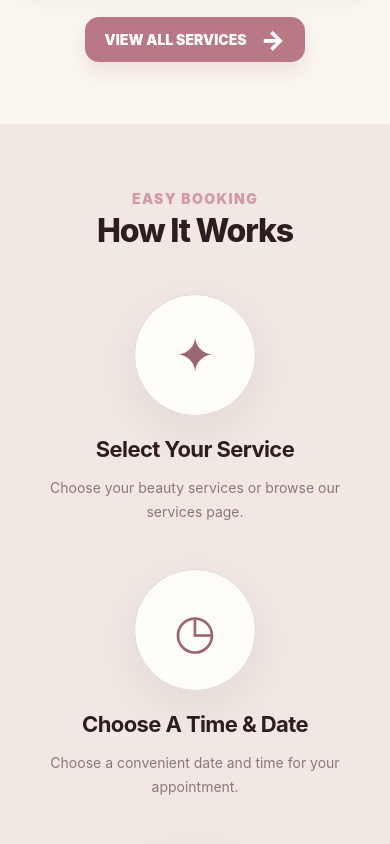
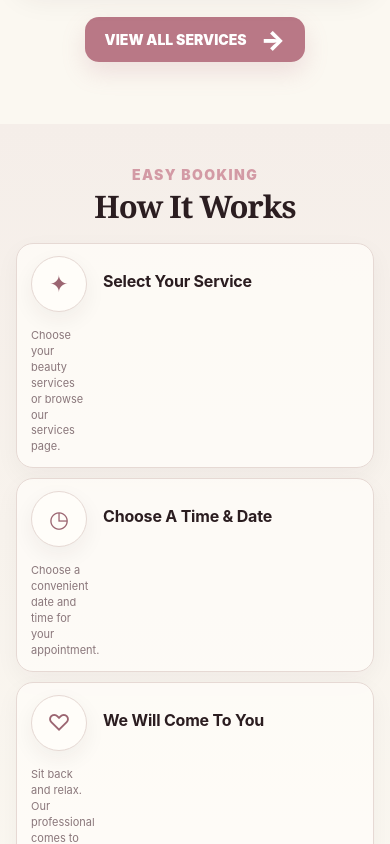
Before and after one commit to heyvivek-sketch/theroyalbeauty--2, a Next.js app: page / in a window 390 px wide. Shown: the part 2480-3324 px from the top of the page. Built offline with nearby package versions, Linux system fonts and the light colour scheme; no server answers; the database is empty.

Commit message:
style: compact how it works section

```diff
--- a/app/globals.css
+++ b/app/globals.css
@@ -1201,3 +1201,102 @@ body{background:#fbf8f1;color:var(--ink)}
 .service-add-cart:hover{transform:translateY(-1px);background:#b97886;color:#fff;border-color:#b97886;box-shadow:0 10px 22px rgba(185,120,134,.18)}
 .service-add-cart.in-cart{background:#3f8060;color:#fff;border-color:#3f8060}
 @media(max-width:760px){.service-add-cart{min-height:48px}}
+
+
+/* ===== Compact How It Works cards ===== */
+.beauty-how{
+  padding:58px 0;
+  background:linear-gradient(180deg,#f5eee9 0%,#fbf8f1 100%);
+}
+.beauty-how .beauty-section-heading{
+  max-width:620px;
+  margin-bottom:28px;
+}
+.beauty-how .beauty-section-heading h2{
+  font-family:Georgia,serif;
+  font-size:42px;
+  letter-spacing:-1px;
+  margin:7px 0 0;
+}
+.beauty-how-grid{
+  display:grid;
+  grid-template-columns:repeat(3,minmax(0,1fr));
+  gap:14px;
+}
+.beauty-how-card{
+  min-height:0;
+  padding:20px 18px;
+  border:1px solid #e6d9d4;
+  border-radius:20px;
+  background:rgba(255,253,249,.78);
+  display:grid;
+  grid-template-columns:76px minmax(0,1fr);
+  align-items:center;
+  gap:16px;
+  text-align:left;
+  box-shadow:0 8px 25px rgba(56,31,35,.045);
+  transition:transform .2s ease,box-shadow .2s ease,border-color .2s ease;
+}
+.beauty-how-card:hover{
+  background:#fffdf9;
+  border-color:#d8b5bc;
+  transform:translateY(-2px);
+  box-shadow:0 14px 32px rgba(56,31,35,.08);
+}
+.beauty-how-icon{
+  width:76px;
+  height:76px;
+  margin:0;
+  border-radius:50%;
+  font-size:30px;
+  display:grid;
+  place-items:center;
+  background:#fffdf9;
+  color:#9b6571;
+  border:1px solid #e6d9d4;
+  box-shadow:0 8px 22px rgba(56,31,35,.06);
+}
+.beauty-how-card h3{
+  margin:0 0 5px;
+  font-size:17px;
+  line-height:1.2;
+  letter-spacing:-.2px;
+}
+.beauty-how-card p{
+  margin:0;
+  max-width:none;
+  font-size:12px;
+  line-height:1.5;
+  color:#8a777b;
+}
+@media(max-width:900px){
+  .beauty-how{padding:48px 0}
+  .beauty-how .beauty-section-heading h2{font-size:36px}
+  .beauty-how-grid{grid-template-columns:1fr;gap:10px}
+  .beauty-how-card{
+    grid-template-columns:62px minmax(0,1fr);
+    padding:14px 16px;
+    border-radius:17px;
+  }
+  .beauty-how-icon{
+    width:62px;
+    height:62px;
+    font-size:25px;
+  }
+  .beauty-how-card h3{font-size:16px}
+  .beauty-how-card p{font-size:11px;line-height:1.45}
+}
+@media(max-width:420px){
+  .beauty-how{padding:42px 0}
+  .beauty-how .beauty-section-heading{margin-bottom:20px}
+  .beauty-how .beauty-section-heading h2{font-size:31px}
+  .beauty-how-card{
+    grid-template-columns:56px minmax(0,1fr);
+    padding:12px 14px;
+  }
+  .beauty-how-icon{
+    width:56px;
+    height:56px;
+    font-size:23px;
+  }
+}
```
